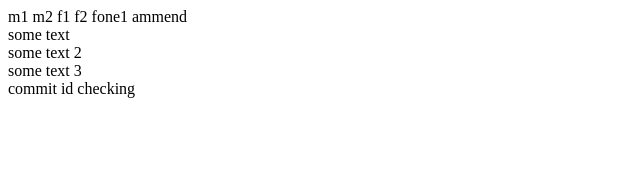
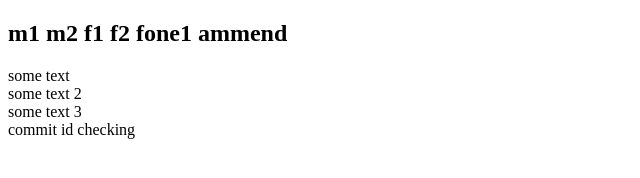
Before and after one commit to bagratzakaryan/git-app, a plain HTML site: page index.html in a window 1280 px wide. Shown: the whole page, without its empty margins (0-640 px from the left). Drawn offline with Linux system fonts and the light colour scheme.

Commit message:
commid without add

```diff
--- a/index.html
+++ b/index.html
@@ -8,7 +8,8 @@
     <link rel="stylesheet" href="style.css" />
   </head>
   <body>
-    m1 m2 f1 f2 fone1 ammend
+    <h2>m1 m2 f1 f2 fone1 ammend</h2>
+
     <div>some text</div>
     <div>some text 2</div>
     <div>some text 3</div>
```
